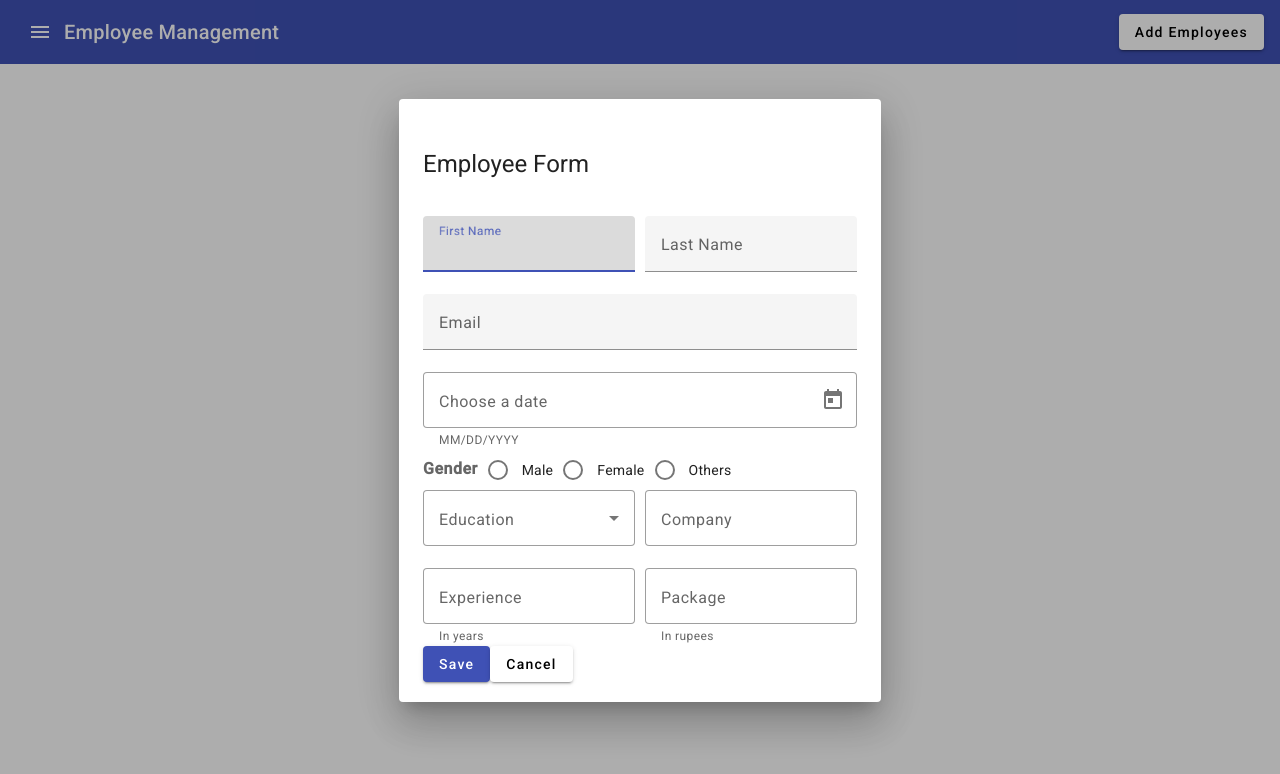
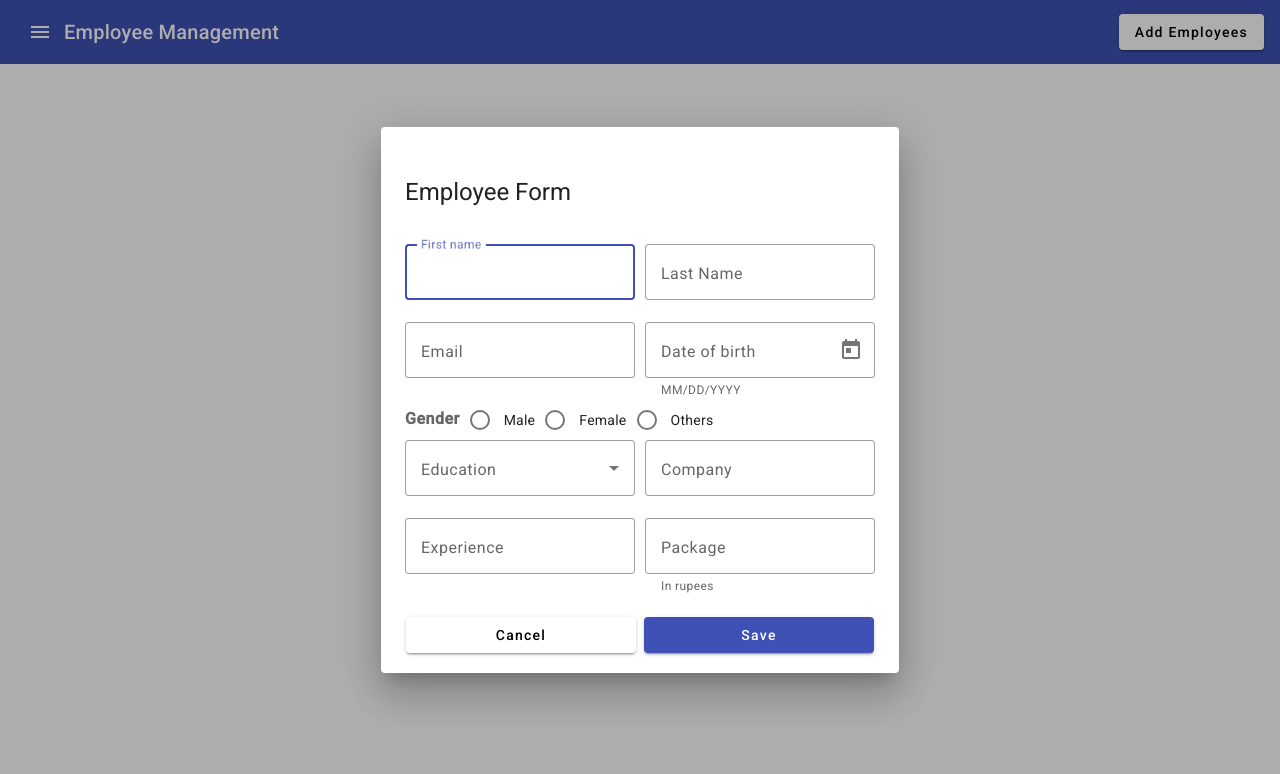
Before and after one commit to sedin-tushar/crud-app-with-backend, an Angular app: page / in a window 1280 px wide. Both pictures are taken after a click on the button "Add Employees". Shown: the top 774 px of the page. Built offline with nearby package versions, Linux system fonts and the light colour scheme.

Commit message:
employe add service and json-server

```diff
--- /dev/null
+++ b/db.json
@@ -0,0 +1,33 @@
+{
+  "posts": [
+    {
+      "id": 1,
+      "title": "json-server",
+      "author": "typicode"
+    }
+  ],
+  "comments": [
+    {
+      "id": 1,
+      "body": "some comment",
+      "postId": 1
+    }
+  ],
+  "profile": {
+    "name": "typicode"
+  },
+  "employees": [
+    {
+      "firstName": "dqwdq",
+      "lastName": "ede",
+      "email": "tushar3e",
+      "dob": "2023-09-17T18:30:00.000Z",
+      "gender": "male",
+      "education": "Post Graduate",
+      "company": "edwe",
+      "experience": 23,
+      "package": 3333333333,
+      "id": 1
+    }
+  ]
+}
--- a/src/app/emp-add-edit/emp-add-edit.component.html
+++ b/src/app/emp-add-edit/emp-add-edit.component.html
@@ -1,30 +1,27 @@
-<form>
-
 <div mat-dialog-title>
     <h1>Employee Form</h1>
 </div>
+<form [formGroup]="empForm" (ngSubmit)="onFormSubmit()">
     <div mat-dialog-content class="content">
         <div class="row">
-     <mat-form-field apppearance="outline">
-      <mat-label>First Name</mat-label>
-      <input matInput type="text" placeholder="Ex. John">
+            <mat-form-field appearance="outline">
+                <mat-label>First name</mat-label>
+                <input matInput type="text" placeholder="Ex. Technical" formControlName="firstName">
             </mat-form-field>
-     <mat-form-field apppearance="outline">
+            <mat-form-field appearance="outline">
                 <mat-label>Last Name</mat-label>
-      <input matInput type="text" placeholder="Ex. Wick">
+                <input matInput placeholder="Ex. Babaji" formControlName="lastName">
             </mat-form-field>
         </div>
+
         <div class="row">
-     <mat-form-field apppearance="outline">
+            <mat-form-field appearance="outline">
                 <mat-label>Email</mat-label>
-      <input matInput type="text" placeholder="Ex. tushar@example.com">
+                <input matInput type="email" placeholder="Ex. test@gmail.com" formControlName="email">
             </mat-form-field>
-  </div>
-  <div class="row">
-
             <mat-form-field appearance="outline">
-    <mat-label>Choose a date</mat-label>
-    <input matInput [matDatepicker]="picker">
+                <mat-label>Date of birth</mat-label>
+                <input matInput [matDatepicker]="picker" formControlName="dob">
                 <mat-hint>MM/DD/YYYY</mat-hint>
                 <mat-datepicker-toggle matIconSuffix [for]="picker"></mat-datepicker-toggle>
                 <mat-datepicker #picker></mat-datepicker>
@@ -32,45 +29,41 @@
         </div>
 
         <div class="row">
-        <mat-radio-group aria-label="Select an option">
+            <mat-radio-group aria-label="Select an option" formControlName="gender">
                 <mat-label><b>Gender</b></mat-label>
                 <mat-radio-button value="male">Male</mat-radio-button>
                 <mat-radio-button value="female">Female</mat-radio-button>
                 <mat-radio-button value="others">Others</mat-radio-button>
             </mat-radio-group>
         </div>
+
         <div class="row">
             <mat-form-field appearance="outline">
                 <mat-label>Education</mat-label>
-          <mat-select>
+                <mat-select formControlName="education">
                     <mat-option *ngFor="let val of education" [value]="val">{{val}}
                     </mat-option>
                 </mat-select>
             </mat-form-field>
             <mat-form-field appearance="outline">
                 <mat-label>Company</mat-label>
-          <input matInput placeholder="Ex. Google" >
+                <input matInput placeholder="Ex. Google" formControlName="company">
             </mat-form-field>
         </div>
         <div class="row">
             <mat-form-field appearance="outline">
                 <mat-label>Experience</mat-label>
-          <input matInput placeholder="Ex. 4" type="number">
-          <mat-hint>In years</mat-hint>
+                <input matInput placeholder="Ex. 4" type="number" formControlName="experience">
             </mat-form-field>
             <mat-form-field appearance="outline">
                 <mat-label>Package</mat-label>
-          <input matInput placeholder="Ex. 12" type="number" >
+                <input matInput placeholder="Ex. 12" type="number" formControlName="package">
                 <mat-hint>In rupees</mat-hint>
             </mat-form-field>
         </div>
-
-
-
-  <div mat-dialog-action>
-    <button mat-raised-button  color="primary">Save</button>
-    <button mat-raised-button>Cancel</button>
     </div>
-
+    <div mat-dialog-actions class="action">
+        <button mat-raised-button type="button" [mat-dialog-close]="false">Cancel</button>
+        <button mat-raised-button color="primary" type="submit">Save</button>
     </div>
 </form>
--- a/src/app/emp-add-edit/emp-add-edit.component.ts
+++ b/src/app/emp-add-edit/emp-add-edit.component.ts
@@ -1,4 +1,7 @@
 import { Component } from '@angular/core';
+import { FormBuilder, FormGroup } from '@angular/forms';
+import { EmployeeService } from '../services/employee.service';
+import { Dialog, DialogRef } from '@angular/cdk/dialog';
 
 @Component({
   selector: 'app-emp-add-edit',
@@ -6,6 +9,8 @@ import { Component } from '@angular/core';
   styleUrls: ['./emp-add-edit.component.scss']
 })
 export class EmpAddEditComponent {
+  empForm: FormGroup;
+
   education: string[] = [
     '10 th',
     '12 th',
@@ -13,4 +18,34 @@ export class EmpAddEditComponent {
     'Graduate',
     'Post Graduate'
   ];
+
+  constructor(private _fb: FormBuilder,
+    private _empService: EmployeeService,
+    private _dialogRef: DialogRef<EmpAddEditComponent>) {
+    this.empForm = this._fb.group({
+      firstName: '',
+      lastName: '',
+      email: '',
+      dob: '',
+      gender: '',
+      education: '',
+      company: '',
+      experience: '',
+      package: '',
+    })
+  }
+
+  onFormSubmit() {
+    if(this.empForm.valid){
+      this._empService.addEmployee(this.empForm.value).subscribe({
+        next: (val: any) => {
+          alert('Employe Added Successfully')
+          this._dialogRef.close();
+        },
+        error: (err: any) =>{
+          console.log(err);
+        },
+      })
+    }
+  }
 }
--- /dev/null
+++ b/src/app/services/employee.service.ts
@@ -0,0 +1,15 @@
+import { HttpClient } from '@angular/common/http';
+import { Injectable } from '@angular/core';
+import { Observable } from 'rxjs';
+
+@Injectable({
+  providedIn: 'root'
+})
+export class EmployeeService {
+
+  constructor(private _http: HttpClient) { }
+
+  addEmployee(data: any): Observable<any>{
+    return this._http.post(' http://localhost:3000/employees', data)
+  }
+}
```
Also changed, not shown: 1 other file (tests, documents, lock files or other folders). Lines whose indentation alone changed are shown as unchanged.
